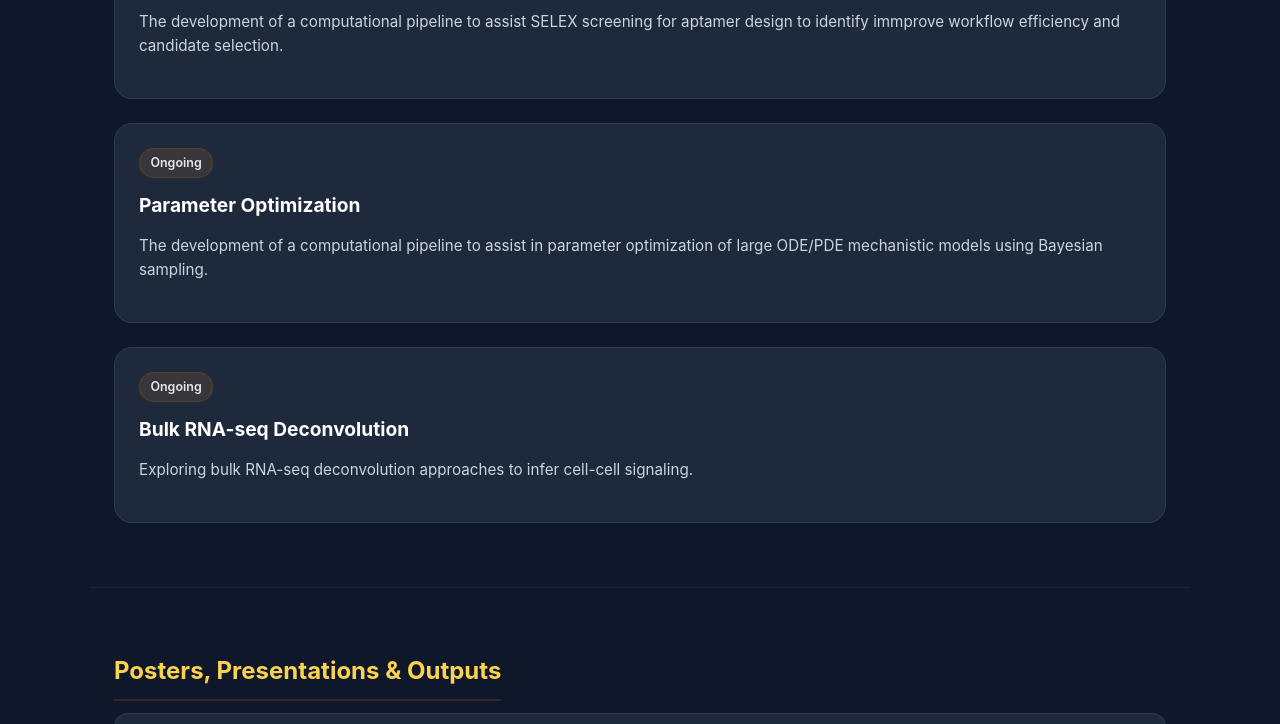
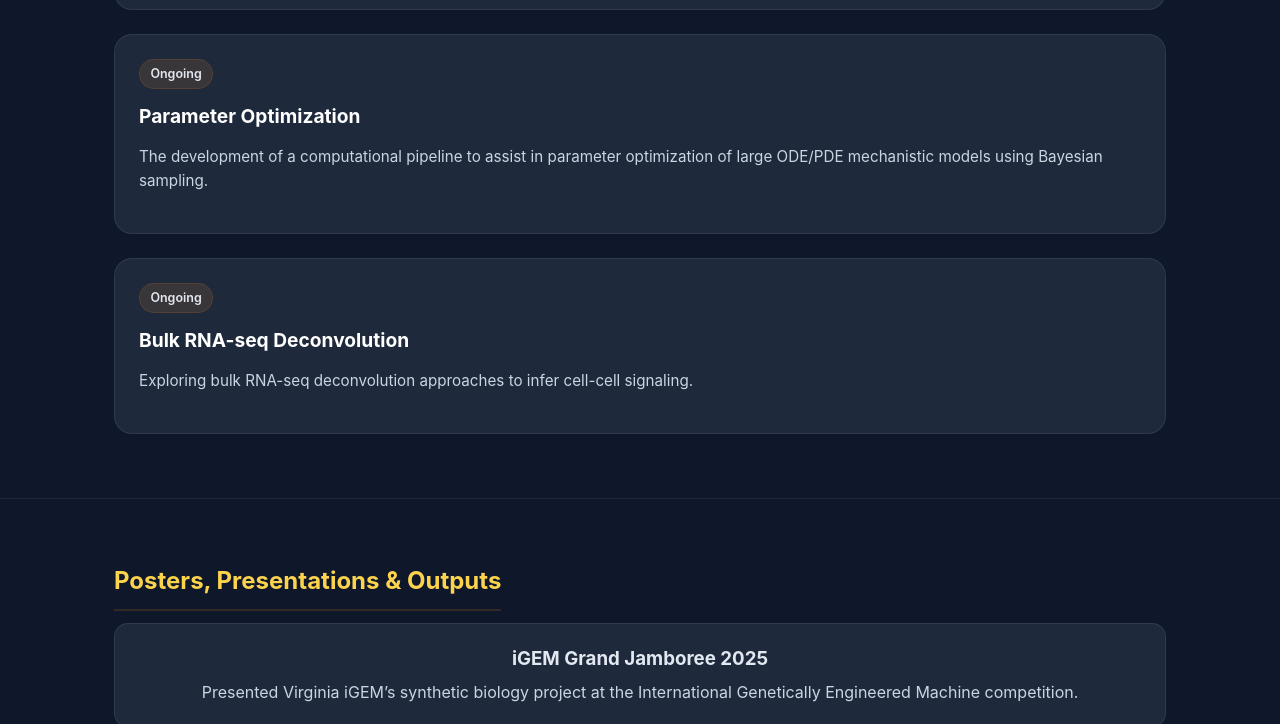
Before and after one commit to Sahvir-Bhaskaruni/Sahvir-Bhaskaruni.github.io, a plain HTML site: page projects.html in a window 1280 px wide. Shown: the part 2386-3110 px from the top of the page. Drawn offline with Linux system fonts and the light colour scheme.

Commit message:
fin_reform

```diff
--- a/style.css
+++ b/style.css
@@ -1344,7 +1344,7 @@ transform: translateY(-2px);
 /* Replace the existing "Projects page spacing" block with this: */
 
 .projects-page {
-  padding-top: var(--spacing-xl);   /* 4rem — matches index sections */
+  padding-top: 0;
   padding-bottom: var(--spacing-xl);
 }
 
@@ -1359,7 +1359,8 @@ transform: translateY(-2px);
 }
 
 .project-category:first-of-type {
-  border-top: none; /* no divider above the very first category */
+  border-top: none;
+  padding-top: var(--spacing-lg); /* tighter gap after intro */
 }
 
 .project-category h2 {
@@ -1397,12 +1398,19 @@ transform: translateY(-2px);
 }
 
 .project-category + .project-category {
-  border-top: 1px solid var(--border-light);
-  /* Use negative margin + padding trick to make border full-width */
-  margin-left: -1.5rem;
-  margin-right: -1.5rem;
-  padding-left: 1.5rem;
-  padding-right: 1.5rem;
+  border-top: none;
+  position: relative;
+}
+
+.project-category + .project-category::before {
+  content: '';
+  position: absolute;
+  top: 0;
+  left: 50%;
+  transform: translateX(-50%);
+  width: 100vw;
+  height: 1px;
+  background: var(--border-light);
 }
 
 .page-section:has(+ main.projects-page) {
```
